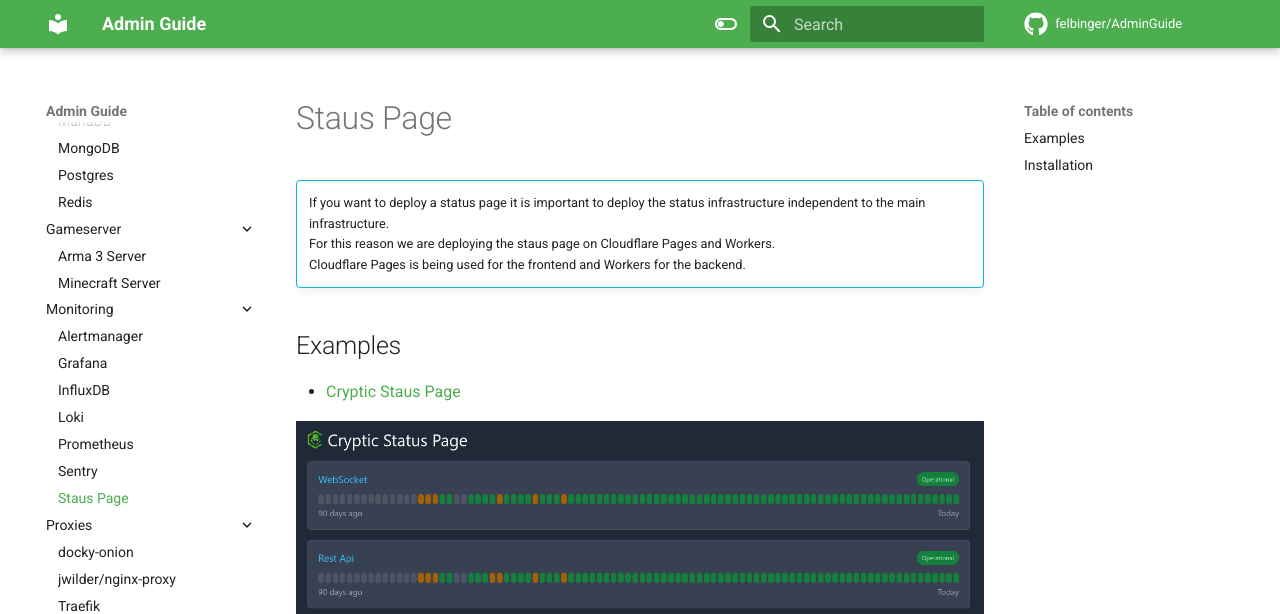
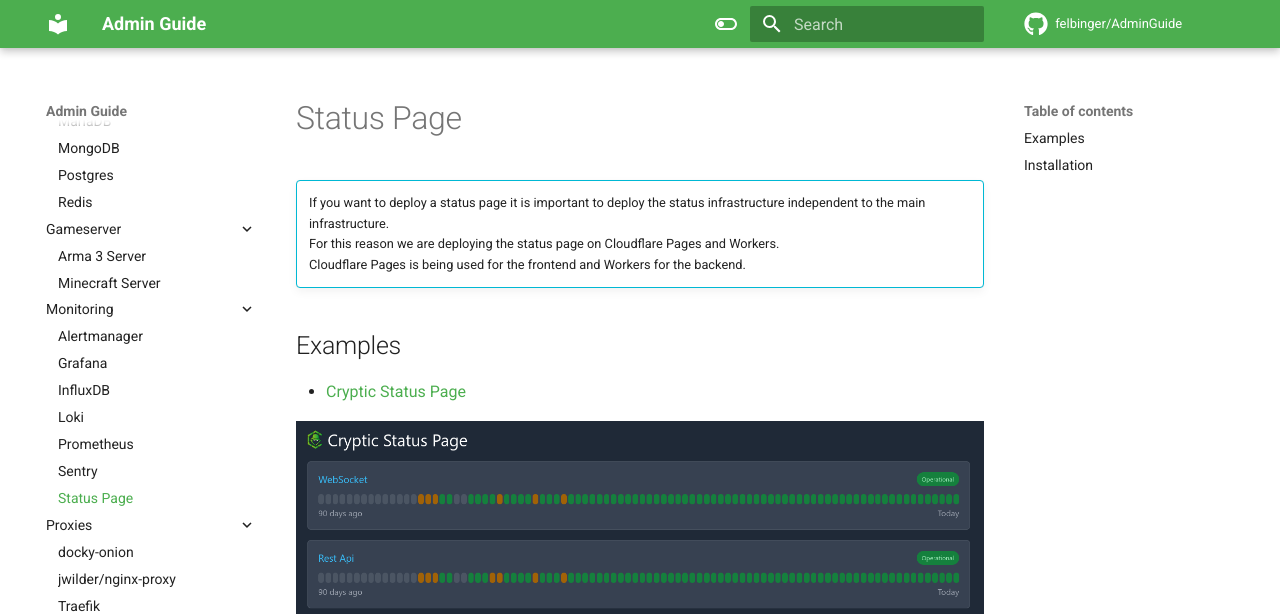
Before and after one commit to felbinger/AdminGuide, an MkDocs documentation site: the page built from docs/services/monitoring/status.md, in a window 1280 px wide and 900 px high. Shown: the top 614 px of the window. Built offline with MkDocs 1.6.1 and Material for MkDocs 9.7.7, drawn with Linux system fonts in a browser that asks for light colours; nearby versions of some CDN libraries; comment, search, counter and statistics services are not loaded.

Commit message:
fixed typo

```diff
--- a/docs/services/monitoring/status.md
+++ b/docs/services/monitoring/status.md
@@ -1,11 +1,11 @@
-# Staus Page
+# Status Page
 
 !!! info ""
-    If you want to deploy a status page it is important to deploy the status infrastructure independent to the main infrastructure.<br>For this reason we are deploying the staus page on Cloudflare Pages and Workers.<br>Cloudflare Pages is being used for the frontend and Workers for the backend.
+    If you want to deploy a status page it is important to deploy the status infrastructure independent to the main infrastructure.<br>For this reason we are deploying the status page on Cloudflare Pages and Workers.<br>Cloudflare Pages is being used for the frontend and Workers for the backend.
 
 ## Examples
 
-* [Cryptic Staus Page](https://status.cryptic-game.net)
+* [Cryptic Status Page](https://status.cryptic-game.net)
 
 [![Status Page Example](../../img/services/status_example_1.png){: loading=lazy }](https://status.cryptic-game.net)
 
```
